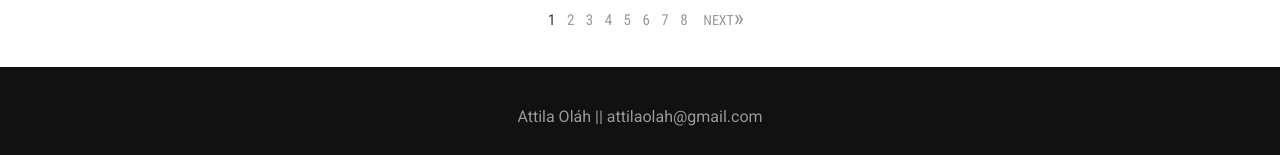
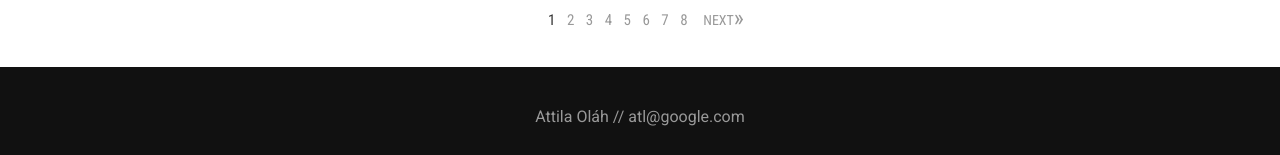
Before and after one commit to attilaolah/attilaolah.github.io, a Jekyll site: the page built from index.html, in a window 1280 px wide and 900 px high, scrolled down 15949 px. Shown: the part 742-897 px from the top of the window. Built offline with Jekyll 4.4.1, drawn with Linux system fonts in a browser that asks for light colours; the list of posts is cut into pages by our own code.

Commit message:
Update email address, again.

```diff
--- a/_layouts/atom.html
+++ b/_layouts/atom.html
@@ -7,7 +7,7 @@
   <id>https://attilaolah.eu/</id>
   <author>
     <name>Attila Oláh</name>
-    <email>attilaolah@gmail.com</email>
+    <email>atl@google.com</email>
   </author>
   {% for post in site.posts %}
   <entry>
--- a/_layouts/base.html
+++ b/_layouts/base.html
@@ -58,9 +58,9 @@
     {{ content }}
   </div>
   <footer>
-    <a href="https://plus.google.com/112887311846435666179?rel=author" rel="publisher">Attila Oláh</a>
-    <span class="wide">||</span><br class="narrow">
-    <a href="mailto:attilaolah@gmail.com" rel="me">attilaolah@gmail.com</a>
+    <span>Attila Oláh</span>
+    <span class="wide">//</span><br class="narrow">
+    <a href="mailto:atl@google.com" rel="me">atl@google.com</a>
   </footer>
 </body>
 </html>
--- a/_layouts/rss.html
+++ b/_layouts/rss.html
@@ -13,7 +13,7 @@
       <title>{{ post.title }}</title>
       <link>https://attilaolah.eu{{ post.url }}</link>
       <pubDate>{{ post.date | date: "%a, %d %b %Y %H:%M:%S %z" }}</pubDate>
-      <author>attilaolah@gmail.com (Attila Oláh)</author>
+      <author>atl@google.com (Attila Oláh)</author>
       <guid>https://attilaolah.eu{{ post.id }}</guid>
       <description>{{ post.content | xml_escape }}</description>
     </item>
```
